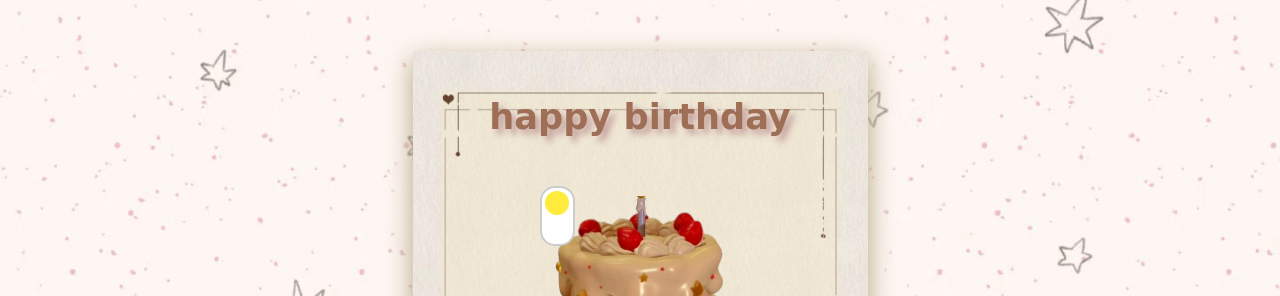
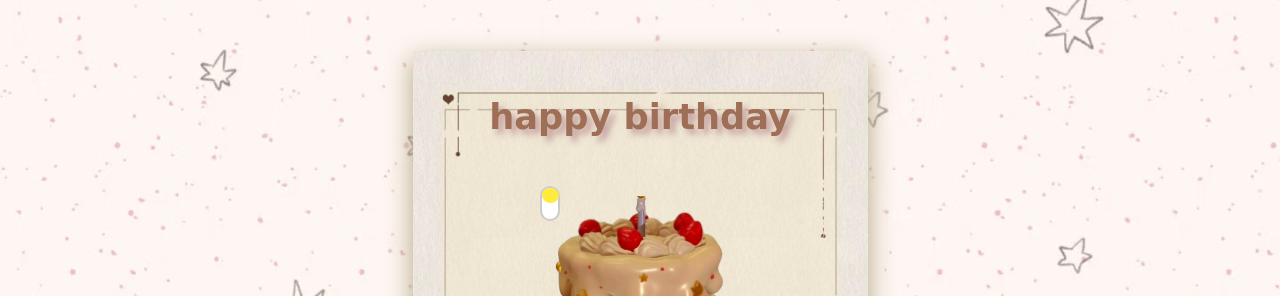
Before and after one commit to LussssSun/bday_douhua, a website: page index.html in a window 1280 px wide. Shown: the top 296 px of the page. Drawn offline with Linux system fonts and the light colour scheme; a web font is replaced by a local one.

Commit message:
Update styles.css

```diff
--- a/styles.css
+++ b/styles.css
@@ -106,8 +106,8 @@
 }
 
 .switch {
-  width: 35px; /* 按钮窄一点，竖向 */
-  height: 60px; /* 按钮高一点 */
+  width: 20px; /* 按钮窄一点，竖向 */
+  height: 35px; /* 按钮高一点 */
   background-color: #fff;
   border: 2px solid #ccc;
   border-radius: 15px;
@@ -120,10 +120,10 @@
 .switch::after {
   content: "";
   position: absolute;
-  left: 3px;
-  top: 3px;
-  width: 24px;
-  height: 24px;
+  left: 0;
+  top: 0;
+  width: 17px;
+  height: 15px;
   background-color: #ffeb3b; /* 黄色表示灯泡 */
   border-radius: 50%;
   transition: transform 0.3s;
```
